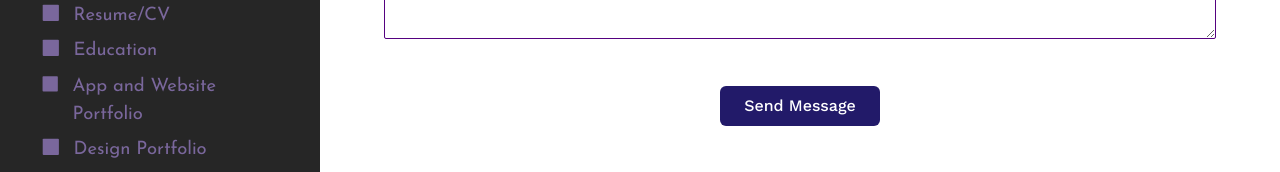
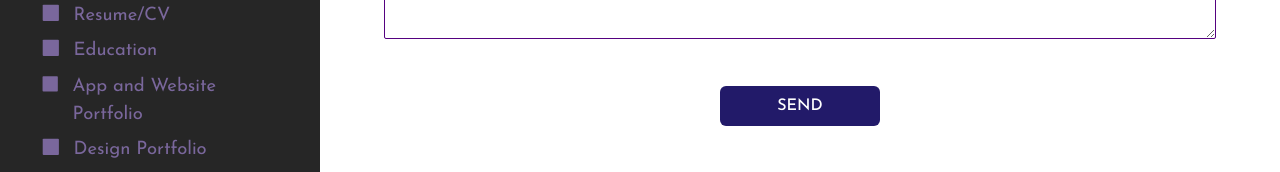
Before and after one commit to maxskewes/maxskewes.com, a Next.js app: page /contact in a window 1280 px wide. Shown: the part 498-670 px from the top of the page. Built offline with nearby package versions, Linux system fonts and the light colour scheme.

Commit message:
changed dimensions backdrop

```diff
--- a/app/contact/ContactForm.tsx
+++ b/app/contact/ContactForm.tsx
@@ -1,6 +1,13 @@
 'use client';
 
 import { useState } from 'react';
+import React from 'react';
+import { Josefin_Sans } from 'next/font/google';
+
+const josefin = Josefin_Sans({
+  subsets: ['latin'],
+  variable: '--font-josefin',
+});
 
 export default function ContactForm() {
   const [loading, setLoading] = useState(false);
@@ -74,7 +81,7 @@ export default function ContactForm() {
         <label className='font-semibold text-teal' htmlFor='message'>
           Message
         </label>
-        <div className="pt-1">
+        <div className='pt-1'>
           <textarea
             rows={4}
             required
@@ -86,13 +93,15 @@ export default function ContactForm() {
         </div>
       </div>
       <div className='flex justify-center items-center pt-2 md:pt-6'>
+        <div className={josefin.className}>
           <button
             type='submit'
             disabled={loading}
-          className='px-4 py-2 w-40 bg-teal disabled:bg-grey disabled:text-violet text-white font-medium mt-4 rounded-md'
+            className='px-4 py-2 w-40 bg-teal disabled:bg-grey disabled:text-violet text-white uppercase font-medium mt-4 rounded-md'
           >
-          Send Message
+            Send
           </button>
+        </div>
       </div>
     </form>
   );
```
Also changed, not shown: 2 other files (tests, documents, lock files or other folders). Lines whose indentation alone changed are shown as unchanged.
